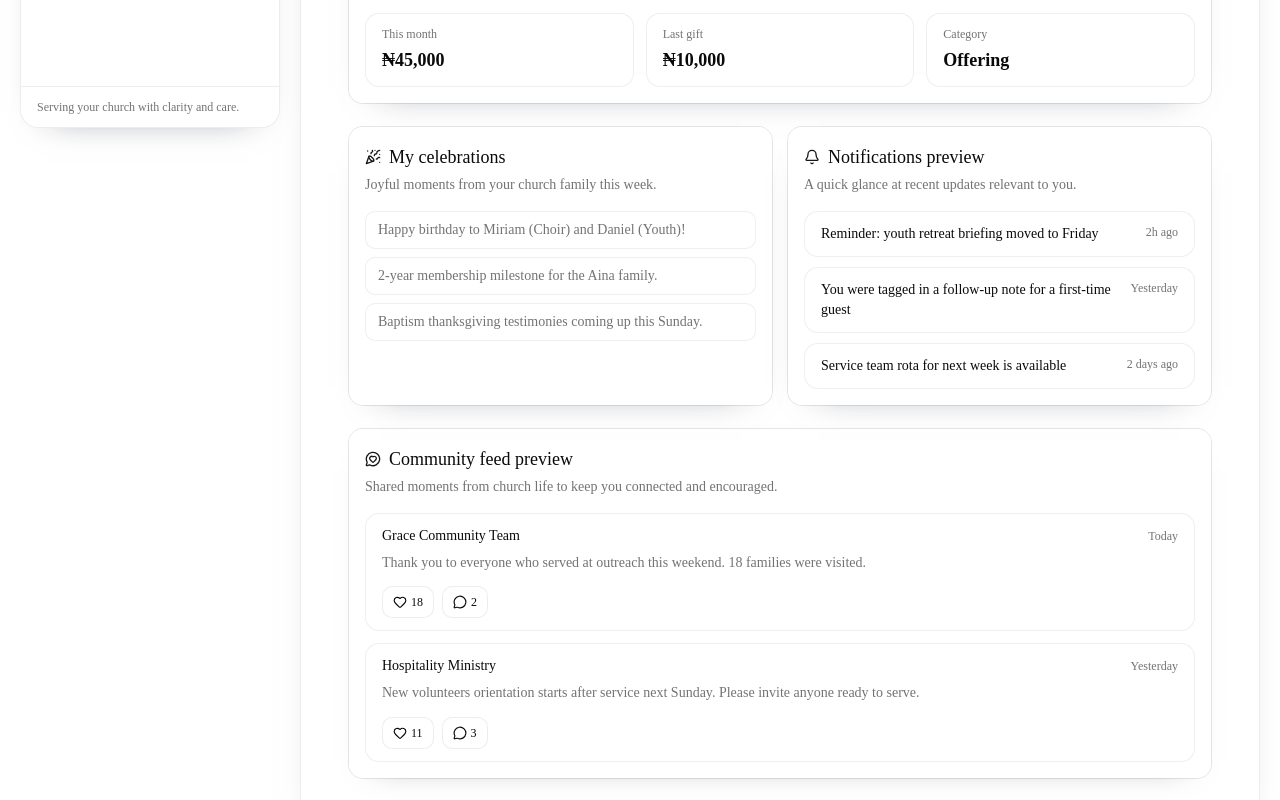
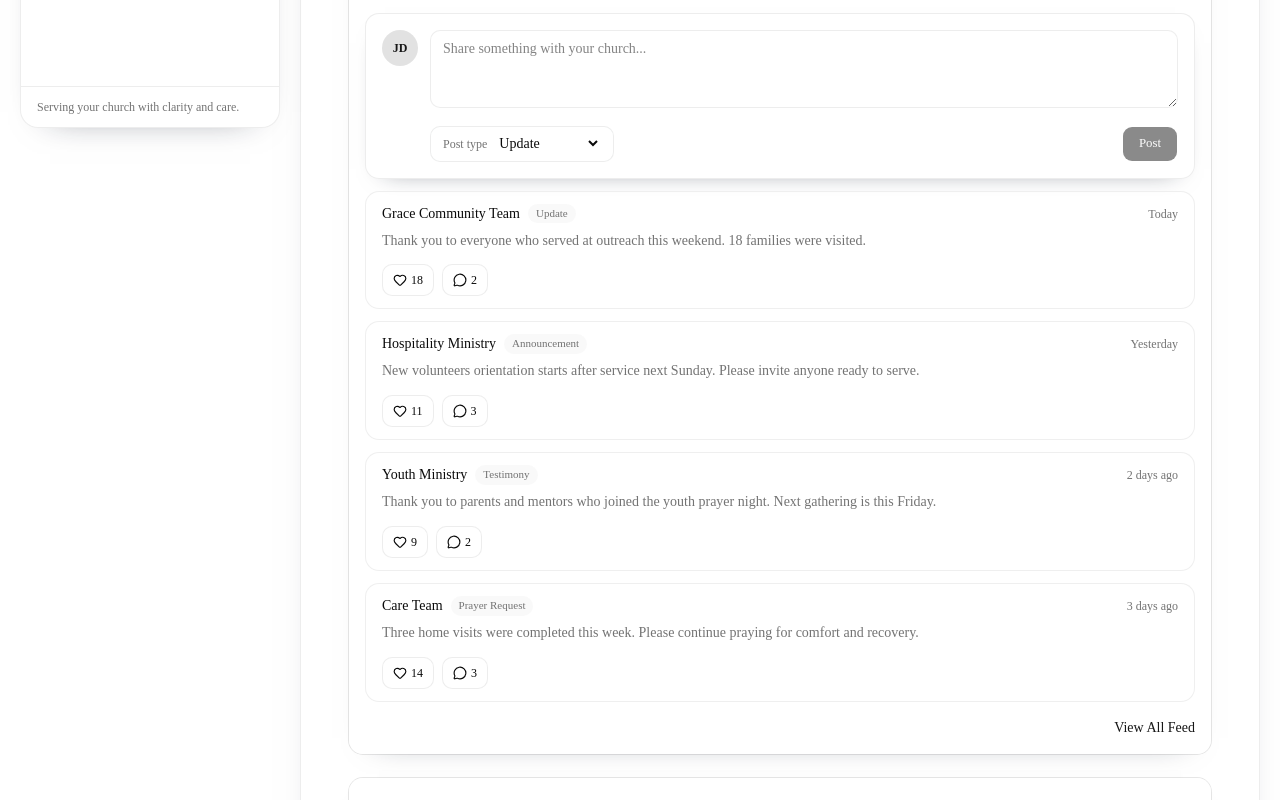
Before and after one commit to Fiximami/shepherdos-web-app, a Next.js app: page /dashboard in a window 1280 px wide. Shown: the part 660-1460 px from the top of the page. Built offline with nearby package versions, Linux system fonts and the light colour scheme.

Commit message:
Update the ShepherdOS Community Feed component

```diff
--- a/src/components/dashboard/shared/dashboard-home.tsx
+++ b/src/components/dashboard/shared/dashboard-home.tsx
@@ -84,6 +84,23 @@ export function DashboardHome() {
       </section>
 
       <section className="mt-6">
+        <Card className="border-border/70 bg-card/75 shadow-[0_12px_30px_-28px_rgba(15,23,42,0.5)]">
+          <CardHeader>
+            <CardTitle className="flex items-center gap-2 text-base sm:text-lg">
+              <MessageCircleHeart className="size-4 text-primary" aria-hidden />
+              Community feed preview
+            </CardTitle>
+            <CardDescription>
+              Shared moments from church life to keep you connected and encouraged.
+            </CardDescription>
+          </CardHeader>
+          <CardContent className="space-y-3">
+            <CommunityFeed maxPosts={4} showViewAllLink viewAllHref="/engagement" />
+          </CardContent>
+        </Card>
+      </section>
+
+      <section className="mt-6">
         <Card className="border-border/70 bg-card/80 shadow-[0_14px_35px_-30px_rgba(15,23,42,0.55)]">
           <CardHeader>
             <CardTitle className="flex items-center gap-2 text-base sm:text-lg">
@@ -109,6 +126,23 @@ export function DashboardHome() {
                 <p className="mt-1 text-lg font-semibold text-foreground">Offering</p>
               </div>
             </div>
+          </CardContent>
+        </Card>
+      </section>
+
+      <section className="mt-6">
+        <Card className="border-border/70 bg-card/75 shadow-[0_12px_30px_-28px_rgba(15,23,42,0.5)]">
+          <CardHeader>
+            <CardTitle className="flex items-center gap-2 text-base sm:text-lg">
+              <MessageCircleHeart className="size-4 text-primary" aria-hidden />
+              Community feed preview
+            </CardTitle>
+            <CardDescription>
+              Shared moments from church life to keep you connected and encouraged.
+            </CardDescription>
+          </CardHeader>
+          <CardContent className="space-y-3">
+            <CommunityFeed maxPosts={4} showViewAllLink viewAllHref="/engagement" />
           </CardContent>
         </Card>
       </section>
@@ -156,22 +190,6 @@ export function DashboardHome() {
         </Card>
       </section>
 
-      <section className="mt-6">
-        <Card className="border-border/70 bg-card/75 shadow-[0_12px_30px_-28px_rgba(15,23,42,0.5)]">
-          <CardHeader>
-            <CardTitle className="flex items-center gap-2 text-base sm:text-lg">
-              <MessageCircleHeart className="size-4 text-primary" aria-hidden />
-              Community feed preview
-            </CardTitle>
-            <CardDescription>
-              Shared moments from church life to keep you connected and encouraged.
-            </CardDescription>
-          </CardHeader>
-          <CardContent className="space-y-3">
-            <CommunityFeed />
-          </CardContent>
-        </Card>
-      </section>
     </main>
   );
 }
--- a/src/components/feed/community-feed.tsx
+++ b/src/components/feed/community-feed.tsx
@@ -1,10 +1,12 @@
 "use client";
 
 import { Heart, MessageCircle } from "lucide-react";
+import Link from "next/link";
 import { useMemo, useState } from "react";
 
 import { Button } from "@/components/ui/button";
 import { Input } from "@/components/ui/input";
+import { mockUser } from "@/lib/mock-user";
 import { cn } from "@/lib/utils";
 
 type FeedComment = {
@@ -17,6 +19,7 @@ type FeedComment = {
 type FeedPost = {
   id: string;
   author: string;
+  type: "Update" | "Testimony" | "Prayer Request" | "Announcement";
   message: string;
   time: string;
   likes: number;
@@ -27,6 +30,7 @@ const initialPosts: FeedPost[] = [
   {
     id: "post-1",
     author: "Grace Community Team",
+    type: "Update",
     message:
       "Thank you to everyone who served at outreach this weekend. 18 families were visited.",
     time: "Today",
@@ -49,6 +53,7 @@ const initialPosts: FeedPost[] = [
   {
     id: "post-2",
     author: "Hospitality Ministry",
+    type: "Announcement",
     message:
       "New volunteers orientation starts after service next Sunday. Please invite anyone ready to serve.",
     time: "Yesterday",
@@ -74,18 +79,194 @@ const initialPosts: FeedPost[] = [
       },
     ],
   },
+  {
+    id: "post-3",
+    author: "Youth Ministry",
+    type: "Testimony",
+    message:
+      "Thank you to parents and mentors who joined the youth prayer night. Next gathering is this Friday.",
+    time: "2 days ago",
+    likes: 9,
+    comments: [
+      {
+        id: "c-6",
+        author: "Miriam Osei",
+        message: "My son came home encouraged. Grateful for the team.",
+        time: "2 days ago",
+      },
+      {
+        id: "c-7",
+        author: "Daniel K.",
+        message: "Can we share transport details by Thursday?",
+        time: "1 day ago",
+      },
+    ],
+  },
+  {
+    id: "post-4",
+    author: "Care Team",
+    type: "Prayer Request",
+    message:
+      "Three home visits were completed this week. Please continue praying for comfort and recovery.",
+    time: "3 days ago",
+    likes: 14,
+    comments: [
+      {
+        id: "c-8",
+        author: "Deborah Afolabi",
+        message: "Thank you everyone who made time to serve quietly.",
+        time: "2 days ago",
+      },
+      {
+        id: "c-9",
+        author: "Ruth Eze",
+        message: "Happy to support with meal scheduling this week.",
+        time: "2 days ago",
+      },
+      {
+        id: "c-10",
+        author: "Samuel Okoro",
+        message: "Please share any extra support needs with the group lead.",
+        time: "1 day ago",
+      },
+    ],
+  },
 ];
 
-export function CommunityFeed() {
+type CommunityFeedProps = {
+  maxPosts?: number;
+  showViewAllLink?: boolean;
+  viewAllHref?: string;
+};
+
+const leadershipRoles = new Set(["admin", "pastor", "leader", "owner"]);
+
+const memberPostTypes = ["Update", "Testimony", "Prayer Request"] as const;
+const leadershipPostTypes = [
+  "Update",
+  "Testimony",
+  "Prayer Request",
+  "Announcement",
+] as const;
+
+export function CommunityFeed({
+  maxPosts = 5,
+  showViewAllLink = false,
+  viewAllHref = "/engagement",
+}: CommunityFeedProps) {
+  const [posts, setPosts] = useState<FeedPost[]>(initialPosts);
   const [likedPostIds, setLikedPostIds] = useState<Record<string, boolean>>({});
   const [openCommentsPostIds, setOpenCommentsPostIds] = useState<Record<string, boolean>>({});
   const [draftByPostId, setDraftByPostId] = useState<Record<string, string>>({});
+  const [newPostText, setNewPostText] = useState("");
+  const [newPostType, setNewPostType] = useState<
+    "Update" | "Testimony" | "Prayer Request" | "Announcement"
+  >("Update");
+  const [composerMessage, setComposerMessage] = useState("");
 
-  const posts = useMemo(() => initialPosts, []);
+  const availablePostTypes = leadershipRoles.has(mockUser.role)
+    ? leadershipPostTypes
+    : memberPostTypes;
+
+  const visiblePosts = useMemo(() => posts.slice(0, maxPosts), [posts, maxPosts]);
+  const userInitials = useMemo(() => {
+    return mockUser.name
+      .split(" ")
+      .map((part) => part[0])
+      .join("")
+      .slice(0, 2)
+      .toUpperCase();
+  }, []);
+  const isPostDisabled = newPostText.trim().length === 0;
+
+  const handleCreatePost = () => {
+    if (isPostDisabled) {
+      setComposerMessage("Please share a short thought before posting.");
+      return;
+    }
+
+    const createdPost: FeedPost = {
+      id: `post-${Date.now()}`,
+      author: mockUser.name,
+      type: newPostType,
+      message: newPostText.trim(),
+      time: "Just now",
+      likes: 0,
+      comments: [],
+    };
+
+    setPosts((current) => [createdPost, ...current]);
+    setNewPostText("");
+    setComposerMessage("Posted. Thank you for sharing with care.");
+  };
 
   return (
     <div className="space-y-3">
-      {posts.map((post) => {
+      <div className="rounded-xl border border-border/70 bg-card/80 p-4 shadow-[0_10px_24px_-20px_rgba(15,23,42,0.6)]">
+        <div className="flex items-start gap-3">
+          <div
+            className="flex size-9 shrink-0 items-center justify-center rounded-full bg-primary/12 text-xs font-semibold text-primary"
+            aria-hidden
+          >
+            {userInitials}
+          </div>
+          <div className="min-w-0 flex-1 space-y-3">
+            <textarea
+              value={newPostText}
+              onChange={(event) => {
+                setNewPostText(event.target.value);
+                if (composerMessage) {
+                  setComposerMessage("");
+                }
+              }}
+              placeholder="Share something with your church..."
+              rows={3}
+              className="w-full resize-y rounded-lg border border-border/70 bg-background/75 px-3 py-2 text-sm text-foreground outline-none focus-visible:ring-2 focus-visible:ring-ring/40"
+            />
+
+            <div className="flex flex-wrap items-center justify-between gap-2">
+              <label className="inline-flex h-9 items-center gap-2 rounded-lg border border-border/70 bg-background/70 px-3 text-sm">
+                <span className="text-xs text-muted-foreground">Post type</span>
+                <select
+                  value={newPostType}
+                  onChange={(event) =>
+                    setNewPostType(
+                      event.target.value as
+                        | "Update"
+                        | "Testimony"
+                        | "Prayer Request"
+                        | "Announcement",
+                    )
+                  }
+                  className="bg-transparent text-sm text-foreground outline-none"
+                >
+                  {availablePostTypes.map((type) => (
+                    <option key={type} value={type}>
+                      {type}
+                    </option>
+                  ))}
+                </select>
+              </label>
+
+              <Button
+                type="button"
+                size="sm"
+                className="h-9 rounded-lg px-4"
+                onClick={handleCreatePost}
+                disabled={isPostDisabled}
+              >
+                Post
+              </Button>
+            </div>
+
+            {composerMessage ? (
+              <p className="text-xs text-muted-foreground">{composerMessage}</p>
+            ) : null}
+          </div>
+        </div>
+      </div>
+
+      {visiblePosts.map((post) => {
         const liked = Boolean(likedPostIds[post.id]);
         const isCommentsOpen = Boolean(openCommentsPostIds[post.id]);
         const likeCount = liked ? post.likes + 1 : post.likes;
@@ -97,7 +278,12 @@ export function CommunityFeed() {
             className="rounded-xl border border-border/60 bg-background/60 px-4 py-3"
           >
             <div className="flex items-center justify-between gap-2">
-              <p className="text-sm font-medium text-foreground">{post.author}</p>
+              <div className="flex items-center gap-2">
+                <p className="text-sm font-medium text-foreground">{post.author}</p>
+                <span className="rounded-full bg-muted/60 px-2 py-0.5 text-[11px] text-muted-foreground">
+                  {post.type}
+                </span>
+              </div>
               <span className="text-xs text-muted-foreground">{post.time}</span>
             </div>
 
@@ -185,6 +371,17 @@ export function CommunityFeed() {
           </article>
         );
       })}
+
+      {showViewAllLink ? (
+        <div className="pt-1 text-right">
+          <Link
+            href={viewAllHref}
+            className="text-sm font-medium text-primary underline-offset-4 hover:underline"
+          >
+            View All Feed
+          </Link>
+        </div>
+      ) : null}
     </div>
   );
 }
```
Also changed, not shown: 1 other file (tests, documents, lock files or other folders).
